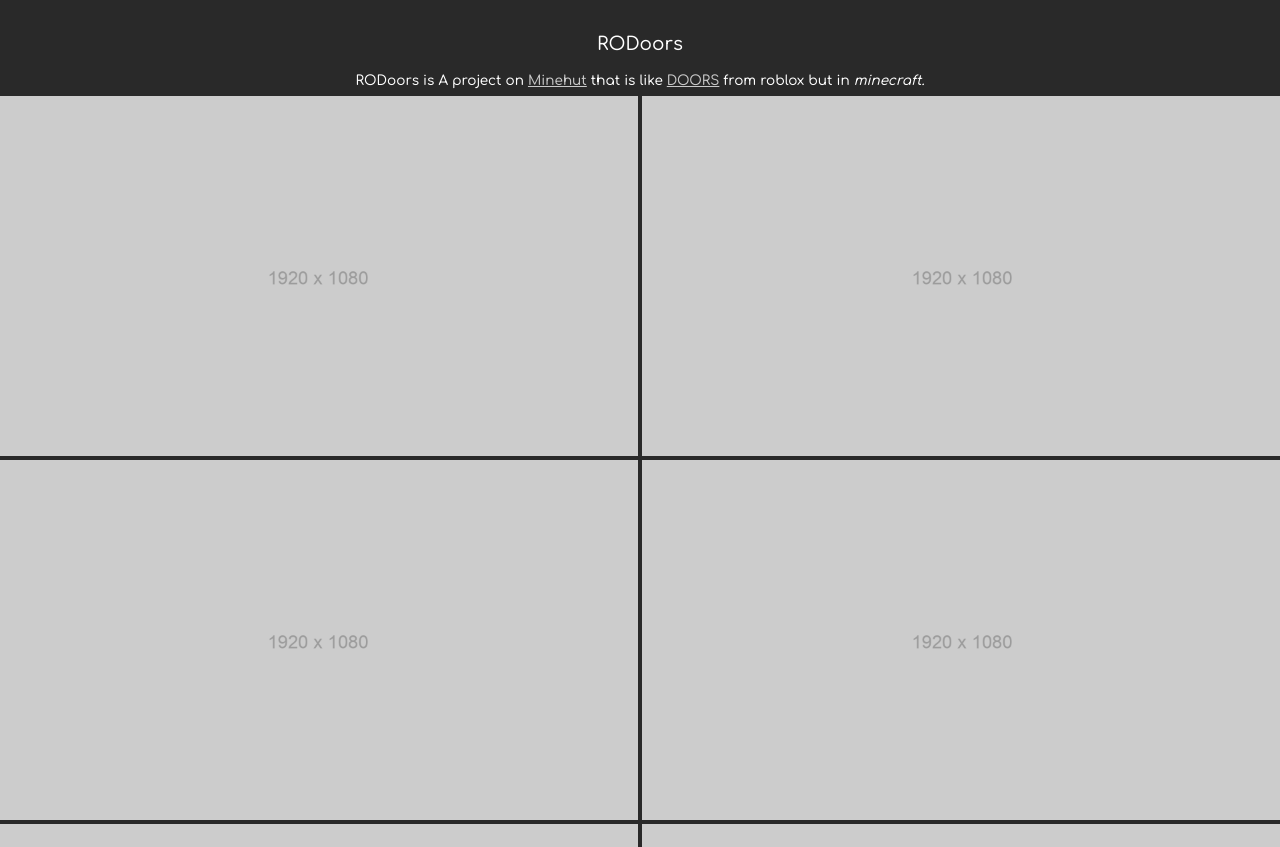
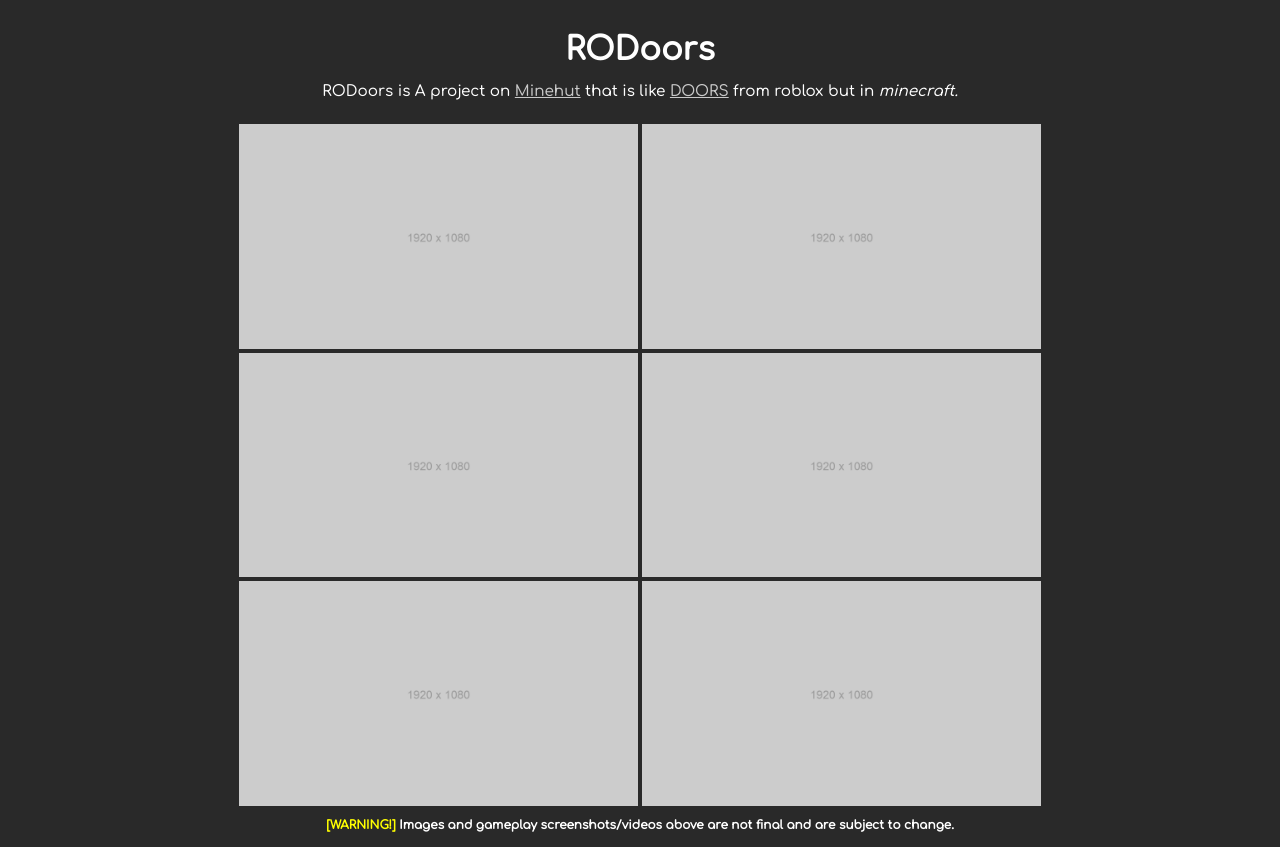
Before and after one commit to RoDoors/RoDoors.github.io, a plain HTML site: page index.html in a window 1280 px wide. Shown: the top 847 px of the page. Drawn offline with Linux system fonts and the light colour scheme.

Commit message:
Change A few things

```diff
--- a/index.html
+++ b/index.html
@@ -31,29 +31,37 @@
 		color: white;
 	  }
 
-	  .content img {
-	  }
-
       .title {
-        font-size: 1.15rem;
+        font-size: 2rem;
+		margin-top: 1rem;
+		margin-bottom: 1rem;
       }
 
       .description {
-        font-size: 0.85rem;
+        font-size: 0.95rem;
+		margin-bottom: 1rem;
       }
 
 	  .screenshots {
-		display: grid;
-		grid-template-columns: 1fr 1fr;
-		grid-auto-flow: row dense;
 		margin-top: 0.5rem;
-		grid-gap: 0.25rem;
+		display: flex;
+		justify-content: center;
+		align-items: center;
+		flex-direction: row;
+		flex-wrap: wrap;
+		gap: 0.25rem;
+		max-width: 80%;
+	  }
+
+	  img {
+		max-width: 40%;
+		height: auto;
 	  }
     </style>
   </head>
   <body>
     <div class="content">
-      <p class="title">RODoors</p>
+      <b class="title">RODoors</b>
 
       <div class="description">
         RODoors is A project on
@@ -70,7 +78,7 @@
 		  <img src="./images/placeholder.png" width="640" height="360"/>
 	  </div>
 
-	  <div style="font-size: 0.65rem; font-weight: bold; display: flex; justify-content: center">
+	  <div style="font-size: 0.75rem; font-weight: bold; display: flex; justify-content: center">
 		<p style="color: yellow">[WARNING!]</p>
 		&nbsp;
 		<p>Images and gameplay screenshots/videos above are not final and are subject to change.</p>
```
